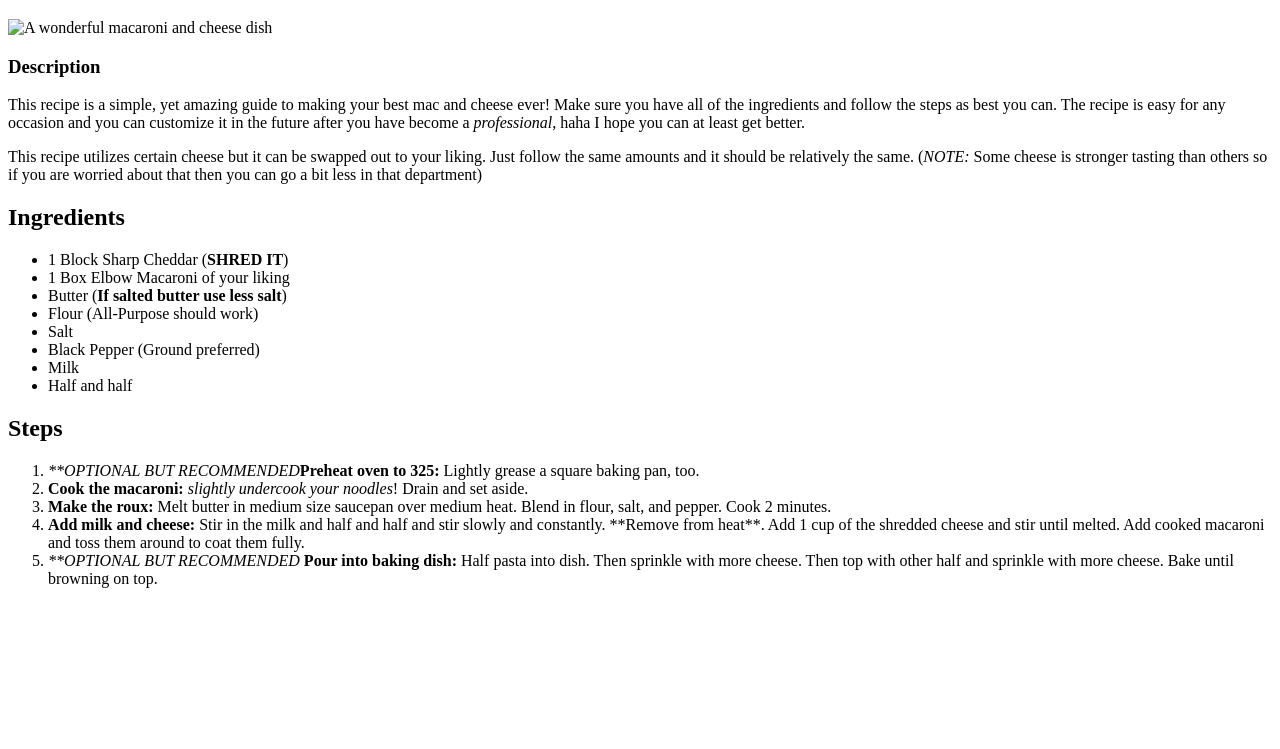
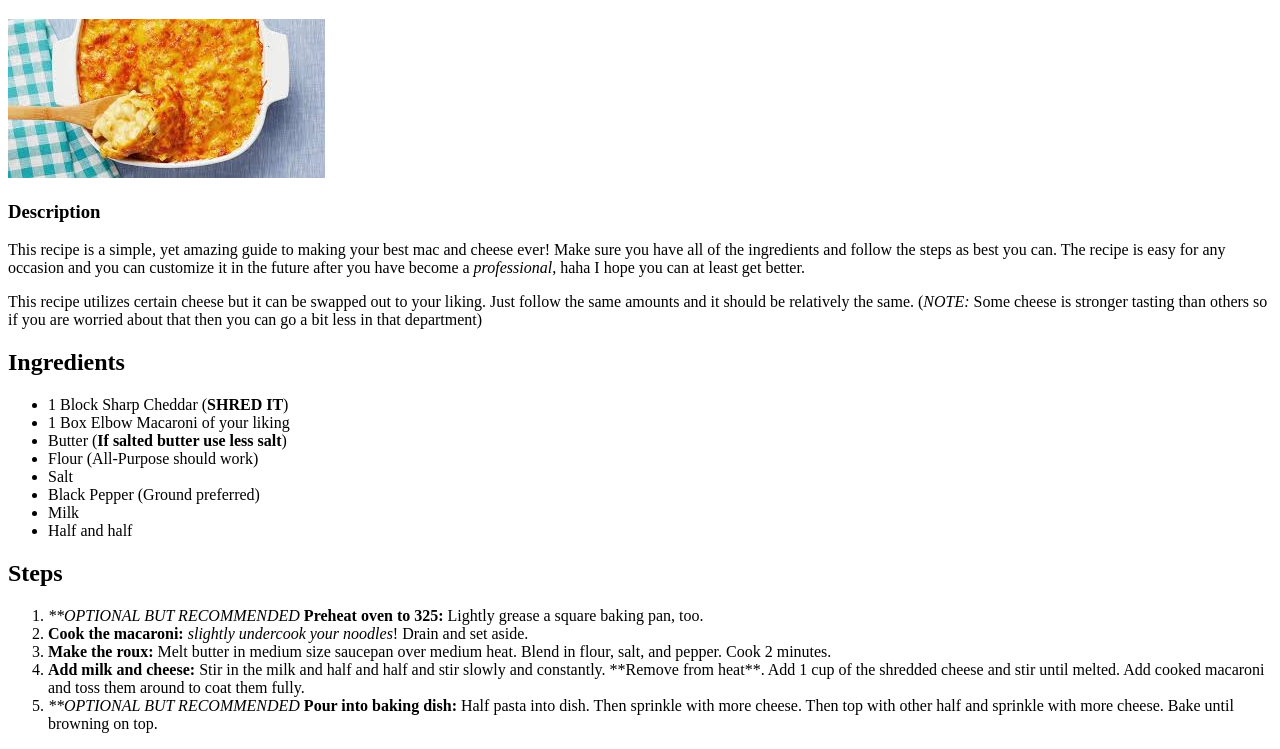
Before and after one commit to xWacob/odin-recipes, a plain HTML site: page recipes/mac-and-cheese.html in a window 1280 px wide. Shown: the part 61-810 px from the top of the page. Drawn offline with Linux system fonts and the light colour scheme.

Commit message:
Edit the text and picture

```diff
--- a/recipes/mac-and-cheese.html
+++ b/recipes/mac-and-cheese.html
@@ -7,7 +7,7 @@
 </head>
 <body>
     <h1>Mac and Cheese</h1>
-    <img src="./img/mac.jpeg" alt="A wonderful macaroni and cheese dish">
+    <img src="../img/mac.jpeg" alt="A wonderful macaroni and cheese dish">
 
     <h3>Description </h3>
     <p>This recipe is a simple, yet amazing guide to making your best mac and cheese ever! Make sure you have all of the ingredients and follow the steps as best you can. The recipe is easy for any occasion and you can customize it in the future after you have become a <em>professional</em>, haha I hope you can at least get better.
@@ -30,7 +30,7 @@
 
     <h2>Steps</h2>
     <ol>
-        <li><em>**OPTIONAL BUT RECOMMENDED</em><strong>Preheat oven to 325:</strong> Lightly grease a square baking pan, too.</li>
+        <li><em>**OPTIONAL BUT RECOMMENDED </em><strong>Preheat oven to 325:</strong> Lightly grease a square baking pan, too.</li>
         <li><strong>Cook the macaroni:</strong> <em>slightly undercook your noodles</em>! Drain and set aside.</li>
         <li><strong>Make the roux:</strong> Melt butter in medium size saucepan over medium heat. Blend in flour, salt, and pepper. Cook 2 minutes.</li>
         <li><strong>Add milk and cheese:</strong> Stir in the milk and half and half and stir slowly and constantly. **Remove from heat**. Add 1 cup of the shredded cheese and stir until melted. Add cooked macaroni and toss them around to coat them fully.</li>
```
